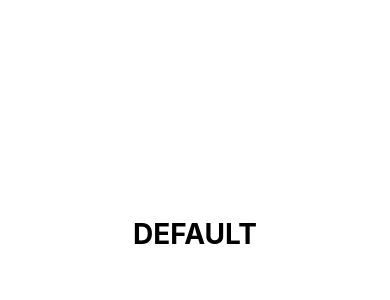
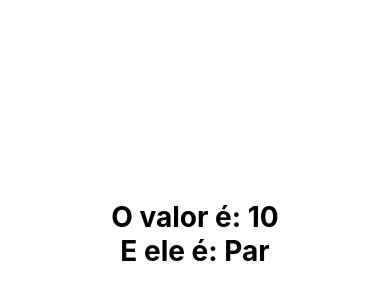
Before and after one commit to MDSLuciano/React-Native, a React Native app: screen / in a window 390 px wide. Shown: the part 188-488 px from the top of the page. Built offline with nearby package versions, Linux system fonts and the light colour scheme.

Commit message:
Even or Odd with conditional rendering

```diff
--- a/src/App.tsx
+++ b/src/App.tsx
@@ -9,14 +9,16 @@ import Counter from './components/Counter';
 // import Father from './components/direta/Father';
 import Father from './components/indireta/Father';
 import CounterV2 from './components/counter/CounterV2';
-import Differentiator from './components/differentiator';
+import Differentiator from './components/Differentiator';
+import EvenOdd from './components/EvenOdd';
 
 export default function App() {
   return (
     <SafeAreaView style={styles.container}>
       <StatusBar style="auto" />
+      <EvenOdd num={10} />
+      {/*
       <Differentiator />
-      {/*
       <CounterV2 />
       <Father />
       <Counter initial={100} skip={10} />
--- /dev/null
+++ b/src/components/EvenOdd.tsx
@@ -0,0 +1,13 @@
+import React from 'react'
+import { Text, View } from 'react-native'
+import { styles } from './StyleSheets';
+
+export default ({num = 0}) => {
+    return(
+        <View style={styles.container}>
+            <Text style={styles.textBig}>O valor é: {num}</Text>
+            <Text style={styles.textBig}>E ele é: {num % 2 === 0 ? 'Par' : 'Impar'}</Text>
+        </View>
+    )
+
+}
```
